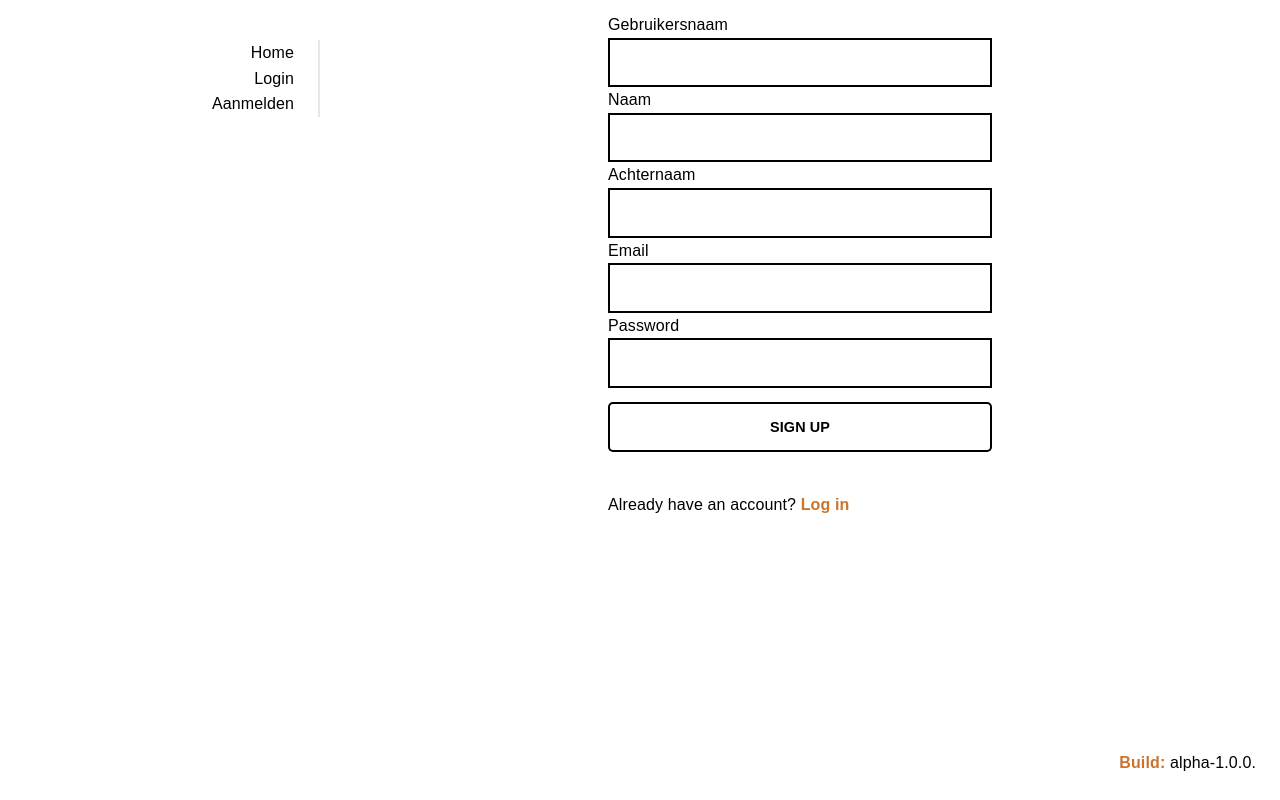
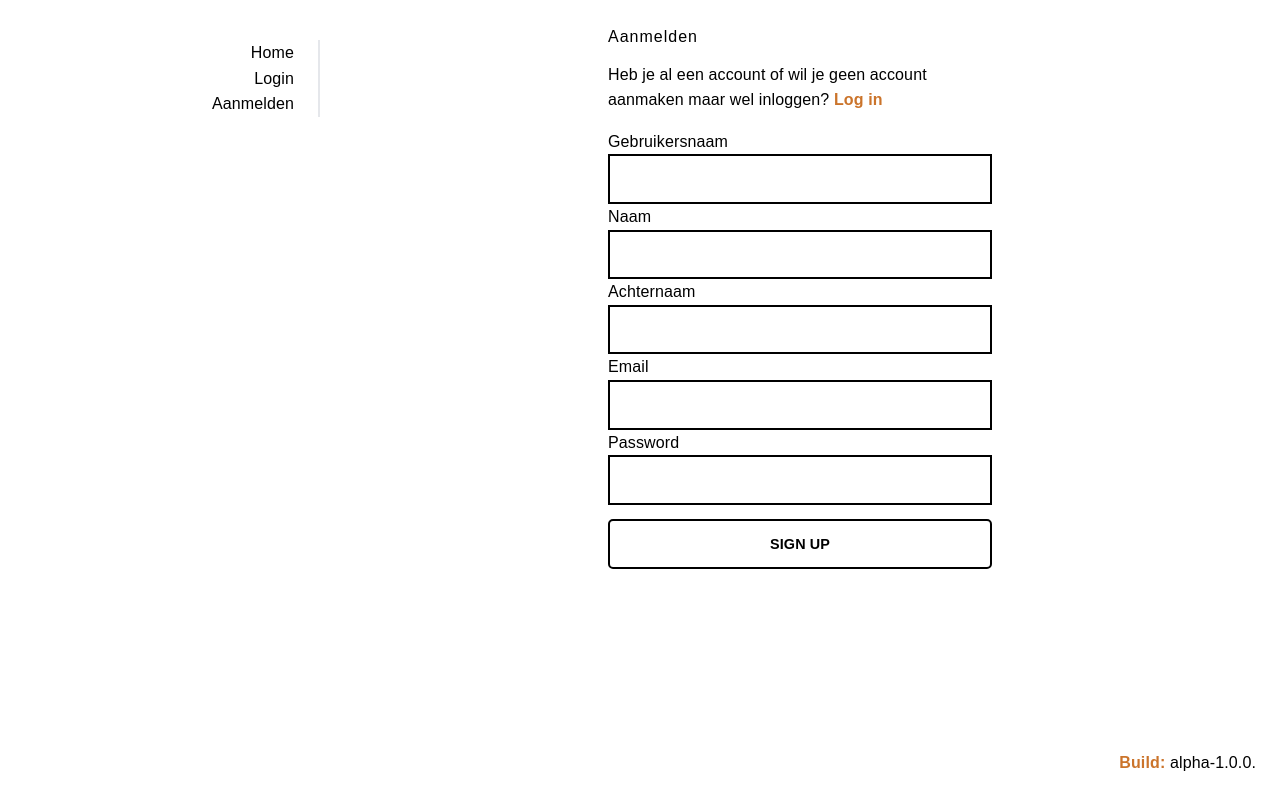
Before and after one commit to robhutters/app, a React (Vite) app: page /signup in a window 1280 px wide. Built offline with nearby package versions, Linux system fonts and the light colour scheme; no server answers; the database is empty; a web font is replaced by a local one; what tw-elements would draw is missing.

Commit message:
UI: Overlay should grab auth context from the useAuth function. Improve messaging on Login and Signup components.

```diff
--- a/src/components/Burger/Burger.tsx
+++ b/src/components/Burger/Burger.tsx
@@ -13,8 +13,7 @@ type Context = {
 };
 
 const Burger = ({ menu, ...props }: Context) => {
-  console.log(`Menu object from Burger component`, menu.menu)
-  const { open, setOpen } = menu.menu;
+  const { open, setOpen } = menu;
   const completedClass = open ? styles.isOpen : '';
 
   const node = useRef<HTMLDivElement>(null);
--- a/src/components/Overlay/Overlay.tsx
+++ b/src/components/Overlay/Overlay.tsx
@@ -2,22 +2,21 @@ import { Link } from 'react-router-dom';
 import SignupOrLogout from './SignupOrLogout';
 
 const Overlay = ({  menu }: any) => {
-  console.log(`Menu object:`, menu)
 
 
   let className = 'md:hidden overflow-y-auto text-base h-full w-full fixed flex flex-col text-left p-2 top-0 left-0 bottom-0 right-0 bg-body-200  z-10 transition transform duration-300 ease-in-out';
 
-  if (!menu.menu.open) {
+  if (!menu.open) {
     className += 'md:hidden overflow-y-auto text-base h-full w-full fixed flex flex-col  h-screen text-left p-2 top-0 left-0 bottom-0 right-0 bg-body-200 w-full z-10 transition transform duration-300 ease-in-out -translate-x-full';
   }
 
   function handleClick() {
     if (open) {
-      menu.menu.setOpen(!open);
+      menu.setOpen(!open);
     }
   }
 
-  const isHidden = menu.menu.open ? true : false;
+  const isHidden = menu.open ? true : false;
   const tabIndex = isHidden ? 0 : -1;
 
   return (
--- a/src/components/Overlay/SignupOrLogout.tsx
+++ b/src/components/Overlay/SignupOrLogout.tsx
@@ -19,13 +19,13 @@ const SignupOrLogout = ({ menu }: any, props: any) => {
     return (
       <>
         <Link to={'/account'} tabIndex={tabIndex} onClick={handleClick} className='px-4 uppercase pt-8 pb-4 font-bold tracking-wider no-underline  transition-colors duration-300 ease-linear border-b-2 border-white'>
-          <span className='px-2'>account</span>
+          <span className='px-2'>Account</span>
           <span aria-hidden='true'>
             <i className='far fa-user w-8'></i>
           </span>
         </Link>
         <Link to={'/favourites'} tabIndex={tabIndex} onClick={handleClick} className='px-4 uppercase pt-8 pb-4 font-bold tracking-wider no-underline  transition-colors duration-300 ease-linear border-b-2 border-white'>
-          <span className='px-2'>Favourites</span>
+          <span className='px-2'>Favorieten</span>
           <span aria-hidden='true'>
             <i className='far fa-desktop w-8'></i>
           </span>
@@ -49,7 +49,7 @@ const SignupOrLogout = ({ menu }: any, props: any) => {
           </span>
         </Link>
         <Link to={'/signup'} tabIndex={tabIndex} onClick={handleClick} className='px-4 uppercase pt-8 pb-4 font-bold tracking-wider no-underline  transition-colors duration-300 ease-linear border-b-2 border-white'>
-          <span className='px-2'>signup</span>
+          <span className='px-2'>Aanmelden</span>
           <span aria-hidden='true'>
             <i className='far fa-user-plus w-8'></i>
           </span>
--- a/src/pages/login/Login.tsx
+++ b/src/pages/login/Login.tsx
@@ -3,7 +3,7 @@ import { useAuth } from '../../context/Auth';
 import styled from './Login.module.css';
 import Layout from '../Layout';
 import { AuthContext } from '../../context/Auth';
-import {useHistory} from 'react-router-dom';
+import {Link, useHistory} from 'react-router-dom';
 
 export function Login() {
   const history = useHistory();
@@ -22,9 +22,8 @@ export function Login() {
     React will set its 'current' property to the DOM node it's referencing.
   */
   const [form, setForm] = useState<null|boolean>(false)
-  const menu = useContext(AuthContext);
 
-  const { signIn, signInMagic } = useAuth();
+  const { signIn, signInMagic, menu } = useAuth();
 
   async function handlePasswordSubmit(e: any) {
 
@@ -104,25 +103,12 @@ export function Login() {
 
           <main className='flex flex-col w-96 pt-10'>
 
-            <h1>Welcome!</h1>
+            <h1>Welkom!</h1>
 
 
 
-
-            <strong className='py-4'>Password</strong>
-            <form id="loginForm" onSubmit={handlePasswordSubmit} className={styled.form}>
-              <label htmlFor='input-email'>Email</label>
-              <input id='input-email' type='email' ref={emailRefWithPassword} />
-              <label htmlFor='input-password'>Password</label>
-              <input id='input-password' type='password' ref={passwordRef} />
-
-              <button type='submit' disabled={loading}>
-              {loading ? 'Logging you in ...' : 'Login'}</button>
-            </form>
-
-
-            <strong>Magic Link</strong>
-            <p>Log in securely with <em>any</em> e-mail, instantly.  </p>
+            <strong className='my-4'>Magic Link</strong>
+            <p>Inloggen met enkel je e-mail. Je hoeft geen account te hebben aangemaakt.</p>
             <p className="px-24  text-center">&nbsp;</p>
 
             <form id="loginForm" onSubmit={handleSubmit} className={styled.form}>
@@ -133,6 +119,17 @@ export function Login() {
               {loading ? 'Logging you in ...' : 'Login'}</button>
             </form>
 
+            <strong className='py-4'>Inloggen met wachtwoord</strong>
+            <p className='my-4'>Hiervoor moet je je eerst <Link to="/signup"><strong>aangemeld</strong></Link> hebben.</p>
+            <form id="loginForm" onSubmit={handlePasswordSubmit} className={styled.form}>
+              <label htmlFor='input-email'>Email</label>
+              <input id='input-email' type='email' ref={emailRefWithPassword} />
+              <label htmlFor='input-password'>Wachtwoord</label>
+              <input id='input-password' type='password' ref={passwordRef} />
+
+              <button type='submit' disabled={loading}>
+              {loading ? 'Logging you in ...' : 'Login'}</button>
+            </form>
 
 
 
--- a/src/pages/signup/Signup.tsx
+++ b/src/pages/signup/Signup.tsx
@@ -1,6 +1,6 @@
 import React, { useContext, useRef } from 'react';
 import { Link, useHistory } from 'react-router-dom';
-import { AuthContext } from '../../context/Auth';
+import { AuthContext, useAuth } from '../../context/Auth';
 import Layout from '../Layout';
 import { supabase } from '../../supabaseClient';
 
@@ -14,7 +14,7 @@ export function Signup() {
 
   const history = useHistory();
 
-  const menu = useContext(AuthContext);
+  const { menu } = useAuth(); // extract session info and profile info
 
   async function handleSubmit(e: any) {
     e.preventDefault();
@@ -67,6 +67,11 @@ export function Signup() {
 <section className='flex flex-row justify-center '>
     <main className='flex flex-col w-96'>
       <form onSubmit={handleSubmit}>
+        <div className="my-4">
+        <h1>Aanmelden</h1>
+        <p className='my-4'>
+        Heb je al een account of wil je geen account aanmaken maar wel inloggen? <Link to='/login'><strong>Log in</strong></Link></p>
+        </div>
 
         <label htmlFor='input-username'>Gebruikersnaam</label>
         <input id='input-username' type='text' ref={userNameRef} />
@@ -89,9 +94,7 @@ export function Signup() {
 
      <br />
 
-     <p>
-       Already have an account? <Link to='/login'><strong>Log in</strong></Link>
-     </p>
+
      </main>
      </section>
 
```
